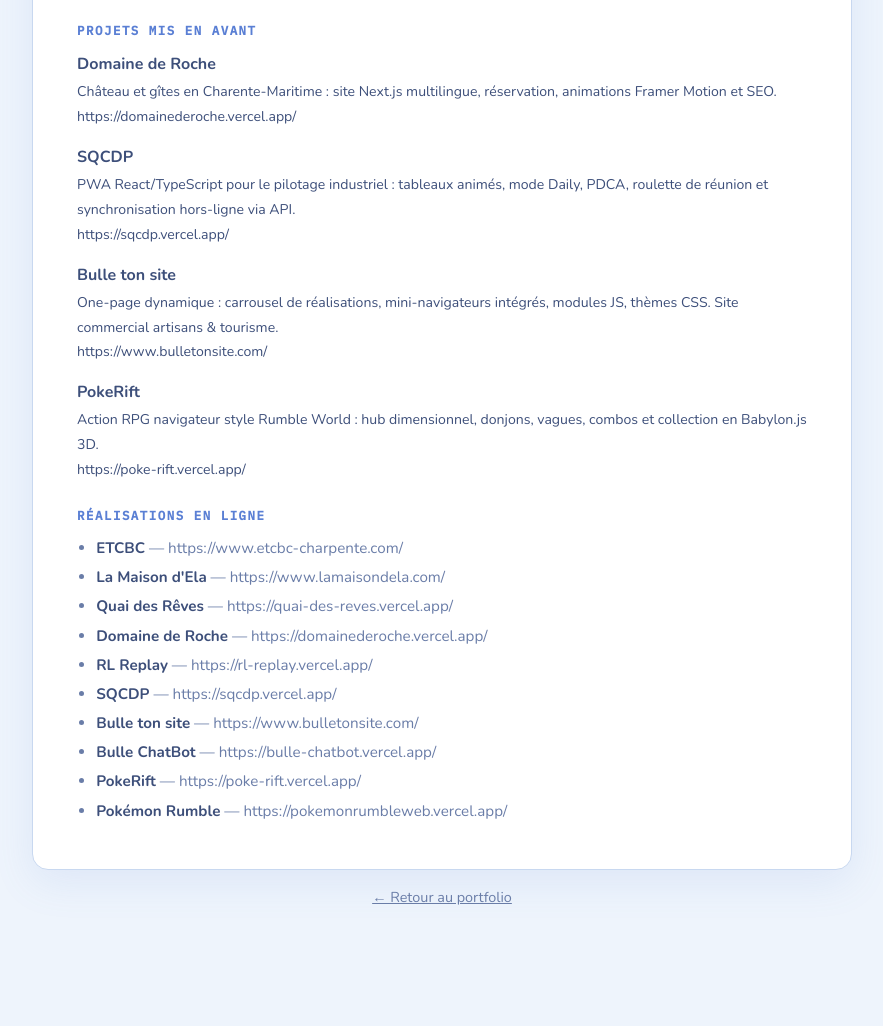
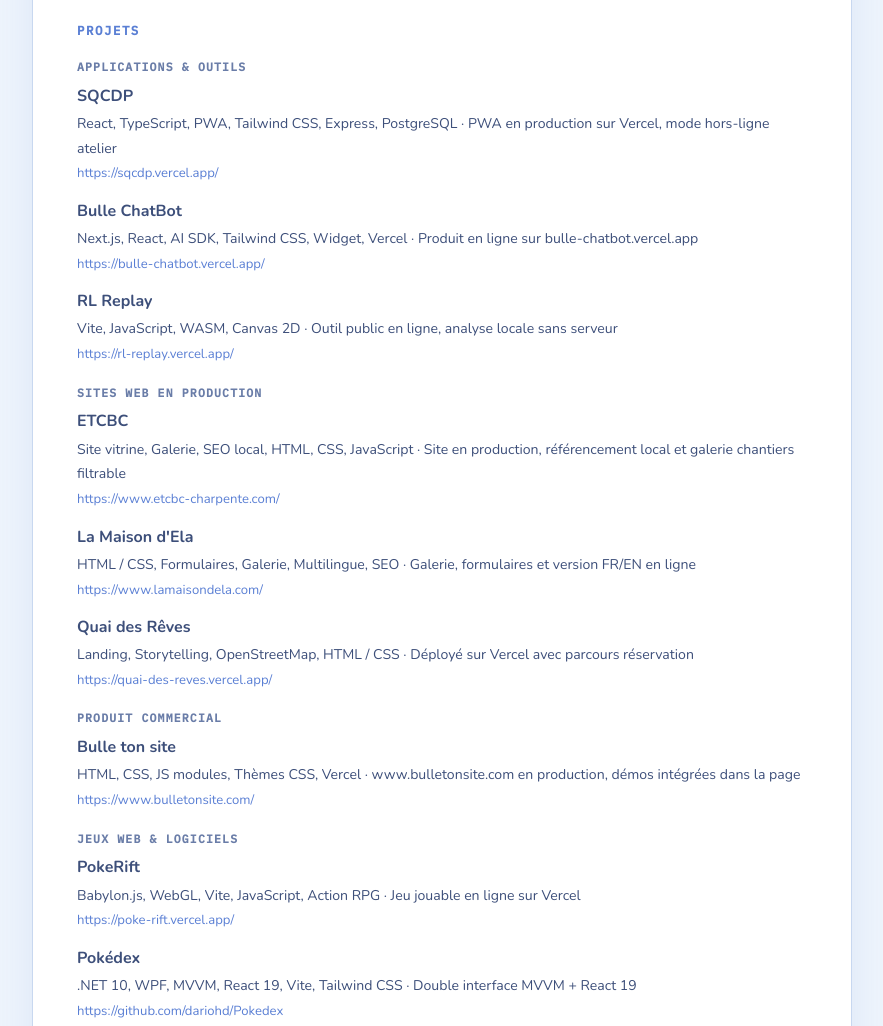
Before and after one commit to dariohd/hugodavion, a website: page cv.html in a window 1280 px wide. Shown: the part 3031-4057 px from the top of the page, without its empty margins (198-1081 px from the left). Before the commit the page ends 3971 px from the top, so only its background shows below. Drawn offline with nearby package versions, Linux system fonts and the light colour scheme.

Commit message:
Met à jour le CV avec une sélection de projets ciblée.
Retire Forum libre et Pokémon Rumble du CV, aligne cv.html et le PDF sur les projets les plus pertinents pour le full-stack.

```diff
--- a/config.js
+++ b/config.js
@@ -202,7 +202,6 @@ export const projects = [
   {
     id: 'domaine-roche',
     category: 'sites',
-    featured: true,
     name: 'Domaine de Roche',
     description:
       'Château et gîtes en Charente-Maritime : site Next.js multilingue, réservation, animations Framer Motion et SEO.',
@@ -301,6 +300,7 @@ export const projects = [
   {
     id: 'bulle',
     category: 'entreprise',
+    featured: true,
     name: 'Bulle ChatBot',
     description:
       'Widget IA embarquable pour sites vitrines : assistant contextuel, indexation auto, clés par domaine et déploiement Vercel.',
@@ -496,6 +496,42 @@ export const otherPortfolios = [
   { label: 'dariohd', href: hubLinks.portfolioDariohd, desc: 'Portfolio interactif' },
 ];
 
+const projectById = new Map(projects.map((p) => [p.id, p]));
+
+/** Projets retenus pour le CV — hors Domaine de Roche, focus full-stack / prod. */
+export const cvProjectSections = [
+  {
+    title: 'Applications & outils',
+    ids: ['sqcdp', 'bulle', 'rlreplay'],
+  },
+  {
+    title: 'Sites web en production',
+    ids: ['etcbc', 'maison-ela', 'quai-des-reves'],
+  },
+  {
+    title: 'Produit commercial',
+    ids: ['bullweb'],
+  },
+  {
+    title: 'Jeux web & logiciels',
+    ids: ['pokerift', 'pokedex'],
+  },
+];
+
+export function cvProjectLine(id) {
+  const p = projectById.get(id);
+  if (!p) return '';
+  const stack = (p.stack || []).slice(0, 6).join(', ');
+  const detail = p.outcome || p.role || p.description;
+  return stack ? `${stack} · ${detail}` : detail;
+}
+
+export function cvProjectUrl(id) {
+  const p = projectById.get(id);
+  if (!p?.url || /github\.com/i.test(p.url)) return p?.repo || '';
+  return p.url;
+}
+
 const liveProjects = projects.filter(
   (p) =>
     p.url &&
--- a/cv.html
+++ b/cv.html
@@ -81,6 +81,14 @@
       margin: 1.5rem 0 0.75rem;
       font-family: 'IBM Plex Mono', monospace;
     }
+    h3 {
+      font-size: 0.72rem;
+      text-transform: uppercase;
+      letter-spacing: 0.1em;
+      color: var(--muted);
+      margin: 1.1rem 0 0.5rem;
+      font-family: 'IBM Plex Mono', monospace;
+    }
     p, li { font-size: 0.95rem; color: var(--muted); }
     ul { padding-left: 1.2rem; }
     li { margin-bottom: 0.35rem; }
@@ -95,9 +103,10 @@
     .cv__entry-head strong { color: var(--text); }
     .cv__entry-head span { font-size: 0.85rem; }
     .cv__entry-role { font-weight: 600; color: var(--text); font-size: 0.92rem; margin-bottom: 0.35rem; }
-    .cv__project { margin-bottom: 1rem; }
+    .cv__project { margin-bottom: 0.85rem; }
     .cv__project strong { color: var(--text); display: block; margin-bottom: 0.15rem; }
     .cv__project span { font-size: 0.88rem; }
+    .cv__project a { color: var(--accent); font-size: 0.82rem; text-decoration: none; word-break: break-all; }
     @media print {
       body { background: #fff; padding: 0; }
       .cv { box-shadow: none; border: none; border-radius: 0; max-width: none; }
@@ -118,7 +127,6 @@
   <script type="module">
     import {
       profile,
-      about,
       projects,
       experience,
       education,
@@ -126,17 +134,12 @@
       languages,
       stackGroups,
       site,
-      metaProjectIds,
+      cvProjectSections,
+      cvProjectLine,
+      cvProjectUrl,
     } from './config.js';
 
-    const live = projects.filter(
-      (p) =>
-        p.url &&
-        !p.local &&
-        !metaProjectIds.has(p.id) &&
-        !/github\.com/i.test(p.url),
-    );
-    const featured = projects.filter((p) => p.featured);
+    const projectById = new Map(projects.map((p) => [p.id, p]));
     const skills = [...new Set(stackGroups.flatMap((g) => g.items))];
 
     const pdfHref = profile.cv || '';
@@ -148,6 +151,25 @@
       : `<div class="cv__actions">
           <button type="button" class="cv__btn cv__btn--primary" onclick="window.print()">Enregistrer en PDF</button>
         </div>`;
+
+    const projectSections = cvProjectSections
+      .map((section) => {
+        const items = section.ids
+          .map((id) => {
+            const p = projectById.get(id);
+            if (!p) return '';
+            const url = cvProjectUrl(id);
+            return `
+          <div class="cv__project">
+            <strong>${p.name}</strong>
+            <span>${cvProjectLine(id)}</span>
+            ${url ? `<br><a href="${url}">${url}</a>` : ''}
+          </div>`;
+          })
+          .join('');
+        return `<h3>${section.title}</h3>${items}`;
+      })
+      .join('');
 
     document.getElementById('cv-root').innerHTML = `
       ${actions}
@@ -221,24 +243,8 @@
       </section>
 
       <section>
-        <h2>Projets mis en avant</h2>
-        ${featured
-          .map(
-            (p) => `
-          <div class="cv__project">
-            <strong>${p.name}</strong>
-            <span>${p.description}</span>
-            ${p.url && !p.local ? `<br><span>${p.url}</span>` : ''}
-          </div>`,
-          )
-          .join('')}
-      </section>
-
-      <section>
-        <h2>Réalisations en ligne</h2>
-        <ul>
-          ${live.map((p) => `<li><strong style="color:var(--text)">${p.name}</strong> — ${p.url}</li>`).join('')}
-        </ul>
+        <h2>Projets</h2>
+        ${projectSections}
       </section>
     `;
 
```
Also changed, not shown: 1 other file.
